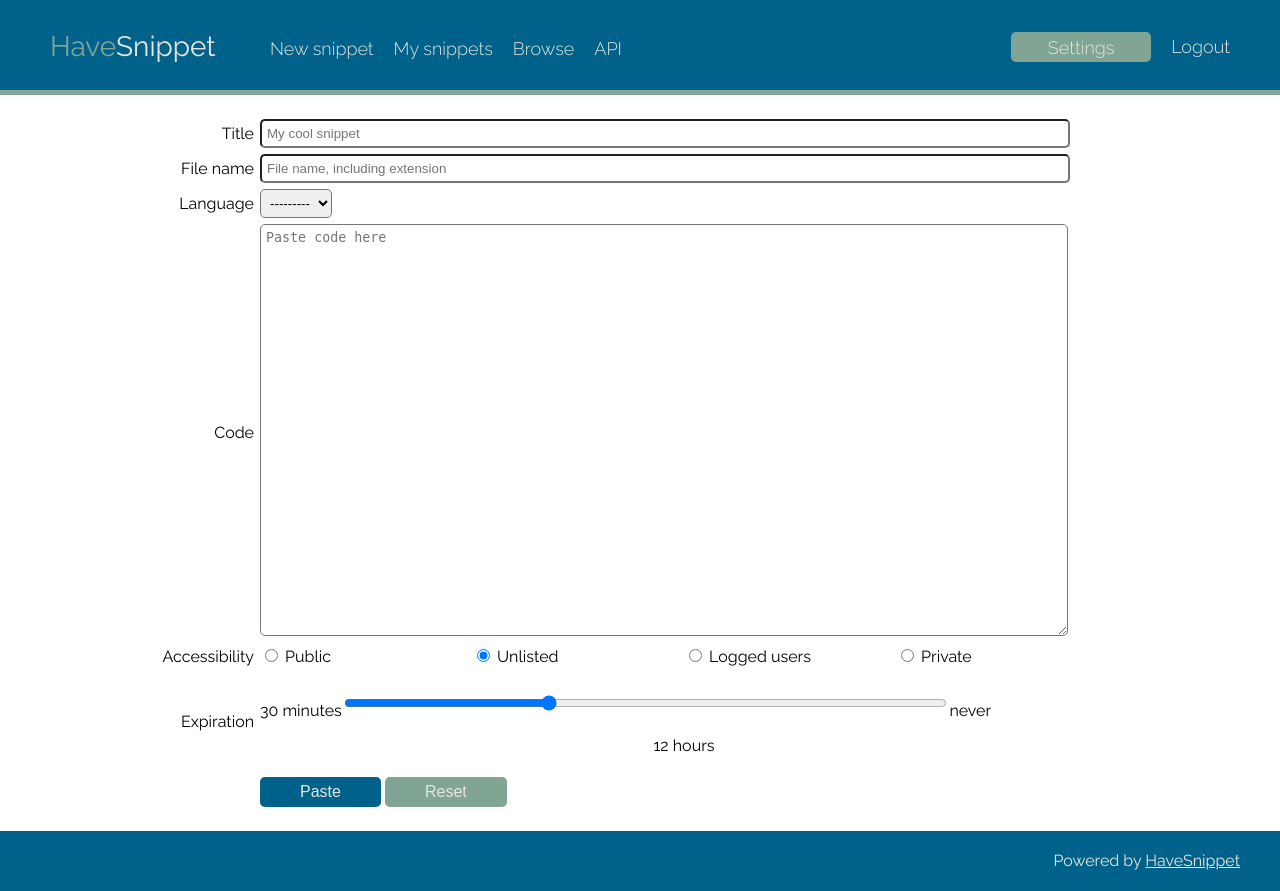
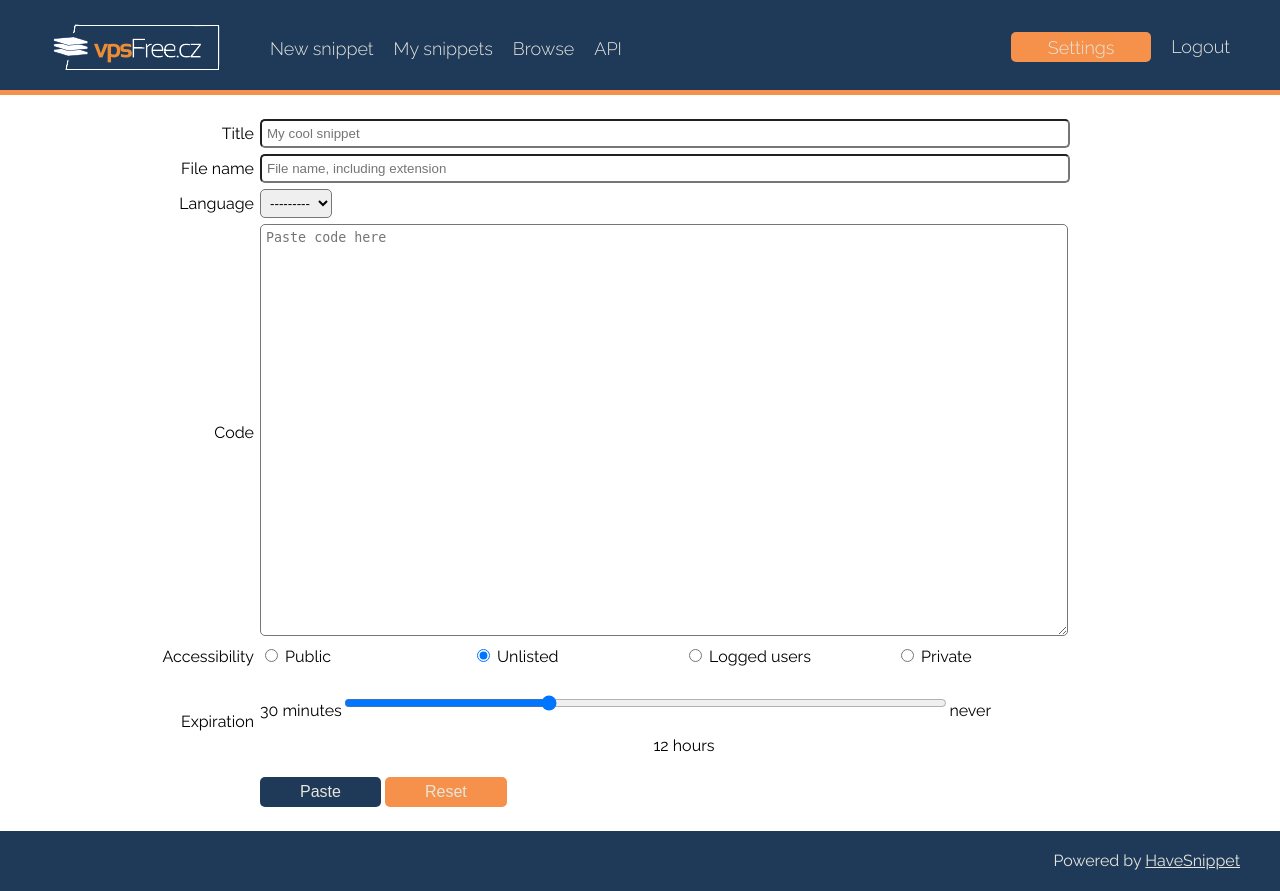
Before and after one commit to aither64/havesnippet, a Django app: page / in a window 1280 px wide. Run offline with Django 3.2, Linux system fonts and the light colour scheme; the visitor is signed in with stand-in values (Sample User, id 1); data that the repository does not hold is empty.

Commit message:
Styles for paste.vpsfree.cz

```diff
--- a/snippet/static/css/main.css
+++ b/snippet/static/css/main.css
@@ -6,8 +6,8 @@ body {
   font-family: 'Raleway', sans-serif;
 }
 .stripe {
-  background-color: #00628B;
-  border-bottom: 5px solid #81A594;
+  background-color: #1f3959;
+  border-bottom: 5px solid #F6914B;
   height: 90px;
   text-align: center;
 }
@@ -16,7 +16,7 @@ body {
   margin: 0 auto;
 }
 .header h1 {
-  padding: 30px 0 0 10px;
+  padding: 23px 0 0 10px;
   margin: 0;
   float: left;
   font-size: 28px;
@@ -25,9 +25,10 @@ body {
 .header h1 a {
   color: #E6E6DC;
   text-decoration: none;
+  outline: none;
 }
 .header h1 a span {
-  color: #81A594;
+  color: #F6914B;
 }
 .header div {
   width: 980px;
@@ -80,10 +81,10 @@ body {
   border-radius: 5px;
 }
 .header div #login-box .button.login a {
-  color: #00628B;
+  color: #1f3959;
 }
 .header div #login-box .button.register {
-  background-color: #81A594;
+  background-color: #F6914B;
   -webkit-border-radius: 5px;
   -moz-border-radius: 5px;
   -ms-border-radius: 5px;
@@ -155,11 +156,11 @@ form.table td .button {
   border-radius: 5px;
 }
 form.table td input[type="submit"] {
-  background-color: #00628B;
+  background-color: #1f3959;
 }
 form.table td input[type="reset"],
 form.table td input.cancel {
-  background-color: #81A594;
+  background-color: #F6914B;
 }
 form.table.inline input[type="submit"] {
   margin-left: 10px;
@@ -200,7 +201,7 @@ form.table.inline input[type="submit"] {
   float: left;
 }
 .snippet .snippet-header .snippet-title h2 {
-  color: #00628B;
+  color: #1f3959;
   font-size: 24px;
   font-weight: normal;
   margin: 10px 0 0 0;
@@ -240,7 +241,7 @@ form.table.inline input[type="submit"] {
 #footer p {
   width: 1200px;
   text-align: right;
-  background-color: #00628B;
+  background-color: #1f3959;
   color: #E6E6DC;
   padding: 20px 0 0 0;
   margin: 0 auto;
@@ -294,7 +295,7 @@ form.table.inline input[type="submit"] {
   font-weight: normal;
 }
 .browse h3 a {
-  color: #00628B;
+  color: #1f3959;
   text-decoration: none;
 }
 .browse h3 a:hover {
--- a/snippet/static/css/main.less
+++ b/snippet/static/css/main.less
@@ -1,6 +1,6 @@
-@blue: #00628B;
+@blue: #1f3959;
 @white: #E6E6DC;
-@green: #81A594;
+@green: #F6914B;
 @black: #232729;
 @page_width: 1200px;
 
@@ -23,7 +23,7 @@ html, body {
   margin: 0 auto;
 
   h1 {
-    padding: 30px 0 0 10px;
+    padding: 23px 0 0 10px;
     margin: 0;
     float: left;
     font-size: 28px;
@@ -32,6 +32,7 @@ html, body {
     a {
       color: @white;
       text-decoration: none;
+      outline: none;
     }
 
     a span {
--- a/templates/base.html
+++ b/templates/base.html
@@ -23,7 +23,11 @@
 	<body>
 		<div class="stripe">
 			<div class="header">
-				<h1><a href="{% url 'snippet_new' %}"><span>Have</span>Snippet</a></h1>
+				<h1>
+					<a href="https://vpsfree.cz" target="_blank">
+						<img src="{% static 'img/logo.png' %}" alt="vpsFree.cz" width="173" height="50">
+					</a>
+				</h1>
 
 				<div>
 					<ul id="menu">
```
Also changed, not shown: snippet/static/img/logo.png (added).
